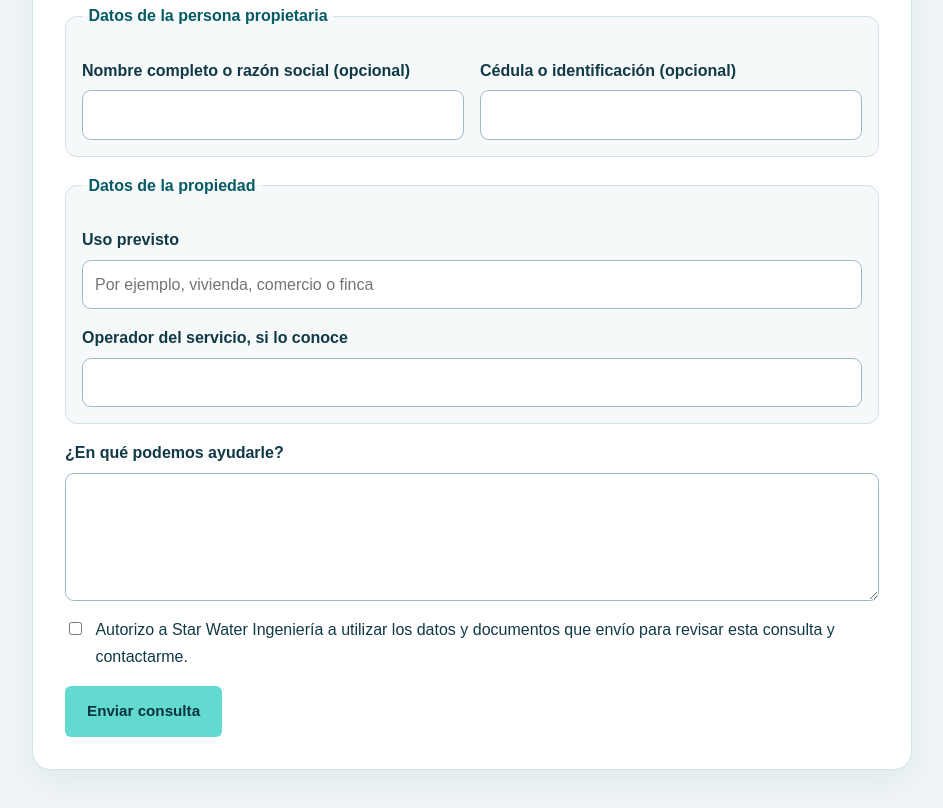
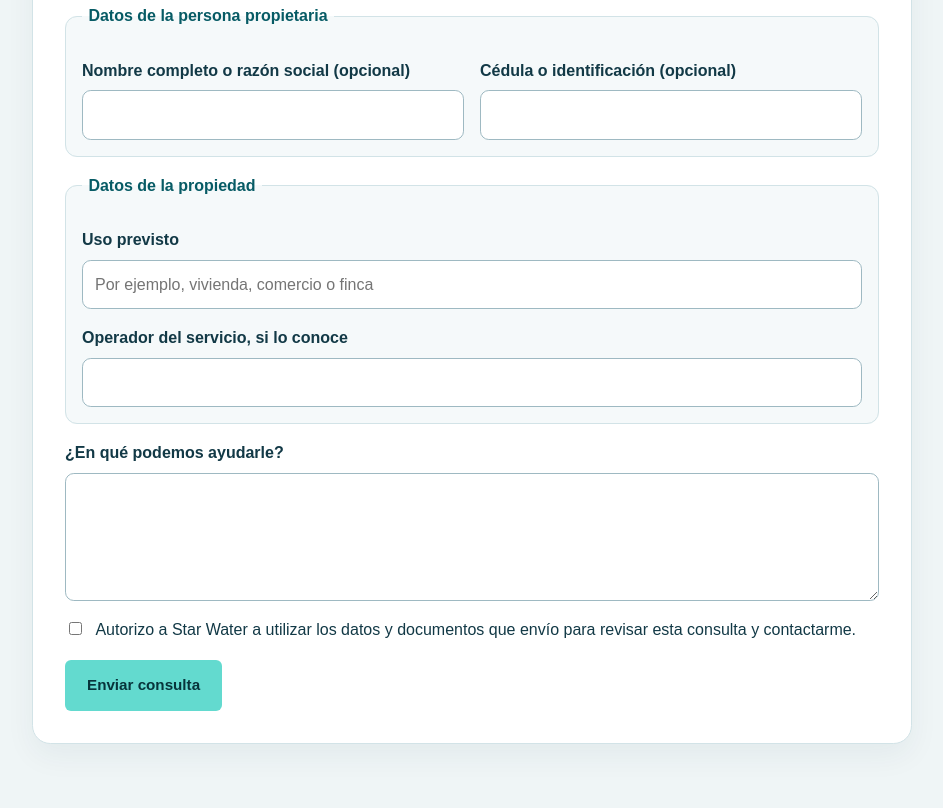
Before and after one commit to starwatercr-cr/fortalecimientoasadas, a website: page public/consulta-agua.html in a window 1280 px wide. Shown: the part 793-1601 px from the top of the page, without its empty margins (168-1111 px from the left). Drawn offline with Linux system fonts and the light colour scheme.

Commit message:
Usar Star Water en el texto de autorización

```diff
--- a/public/consulta-agua.html
+++ b/public/consulta-agua.html
@@ -48,7 +48,7 @@
 </fieldset>
 <label>¿En qué podemos ayudarle?<textarea name="description" rows="4" maxlength="3000" required></textarea></label>
 <div hidden><label>Sitio web<input name="website" autocomplete="off" tabindex="-1"></label></div>
-<label class="intake-accept"><input type="checkbox" name="accept" required> Autorizo a Star Water Ingeniería a utilizar los datos y documentos que envío para revisar esta consulta y contactarme.</label>
+<label class="intake-accept"><input type="checkbox" name="accept" required> Autorizo a Star Water a utilizar los datos y documentos que envío para revisar esta consulta y contactarme.</label>
 <button class="button primary" id="submit" type="submit" disabled>Enviar consulta</button>
 <noscript>Active JavaScript para enviar el formulario.</noscript>
 </form>
```
